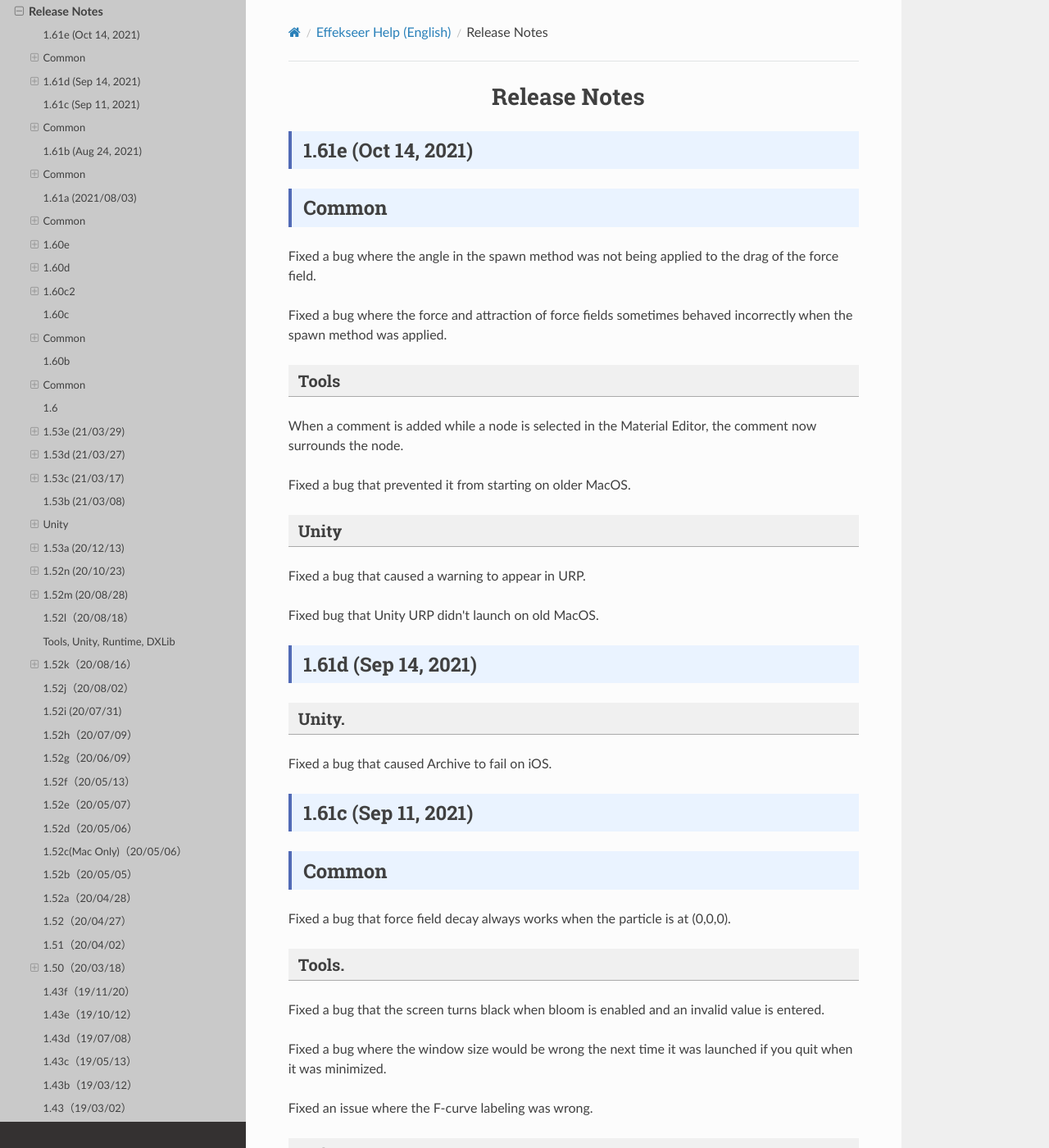
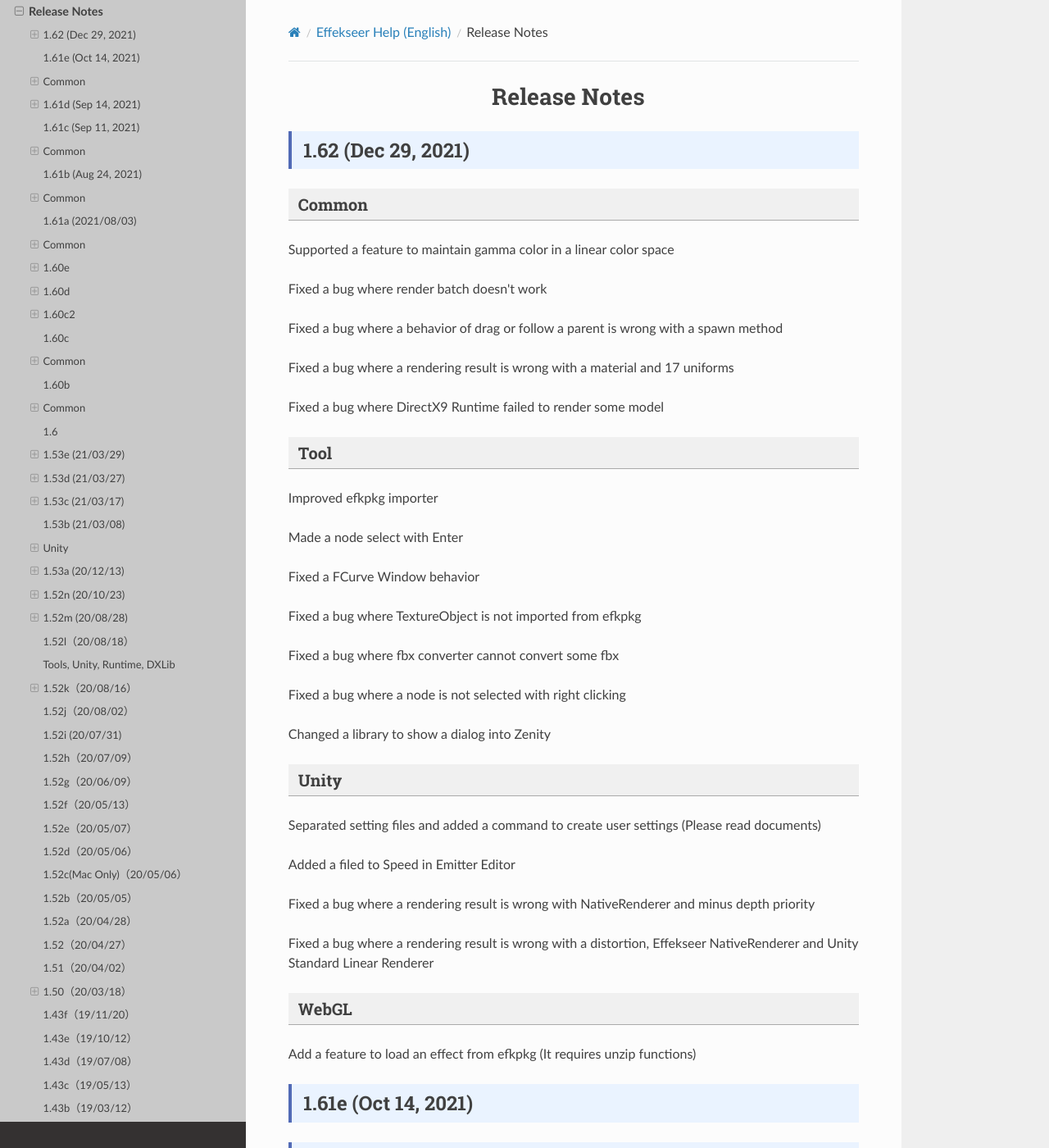
Before and after one commit to effekseer/docs_tool, a Sphinx documentation site: the page built from source/en/releasenotes.md, in a window 1280 px wide and 1400 px high. Shown: the whole window at 82% size. Built offline with Sphinx 7.4.7 and the Read the Docs theme 2.0.0, drawn with Linux system fonts in a browser that asks for light colours; nearby versions of some CDN libraries; library files that are not in the unit come from our copies.

Commit message:
1.62 (#13)
Update for 1.62

```diff
--- a/source/en/releasenotes.md
+++ b/source/en/releasenotes.md
@@ -1,4 +1,48 @@
 # Release Notes
+
+## 1.62 (Dec 29, 2021)
+
+### Common
+
+Supported a feature to maintain gamma color in a linear color space
+
+Fixed a bug where render batch doesn't work
+
+Fixed a bug where a behavior of drag or follow a parent is wrong with a spawn method
+
+Fixed a bug where a rendering result is wrong with a material and 17 uniforms
+
+Fixed a bug where DirectX9 Runtime failed to render some model
+
+### Tool
+
+Improved efkpkg importer
+
+Made a node select with Enter
+
+Fixed a FCurve Window behavior
+
+Fixed a bug where TextureObject is not imported from efkpkg
+
+Fixed a bug where fbx converter cannot convert some fbx
+
+Fixed a bug where a node is not selected with right clicking
+
+Changed a library to show a dialog into Zenity
+
+### Unity
+
+Separated setting files and added a command to create user settings (Please read documents)
+
+Added a filed to Speed in Emitter Editor
+
+Fixed a bug where a rendering result is wrong with NativeRenderer and minus depth priority
+
+Fixed a bug where a rendering result is wrong with a distortion, Effekseer NativeRenderer and Unity Standard Linear Renderer
+
+### WebGL
+
+Add a feature to load an effect from efkpkg (It requires unzip functions)
 
 ## 1.61e (Oct 14, 2021)
 
```
Also changed, not shown: source/en/ToolReference/fileImport.md (+4 -0 lines), source/ja/ToolReference/fileImport.md (+4 -0 lines), source/ja/releasenotes.md (+44 -0 lines).
